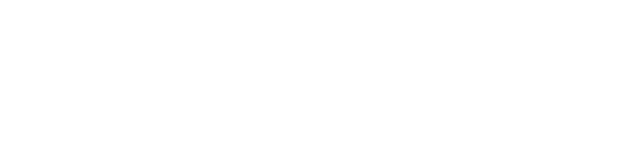
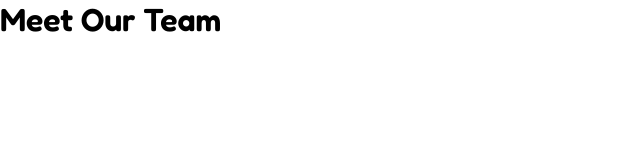
Before and after one commit to EnzoPierucci/html-css-float-cards, a plain HTML site: page index.html in a window 1280 px wide. Shown: the whole page, without its empty margins (0-640 px from the left). Drawn offline with Linux system fonts and the light colour scheme.

Commit message:
Font e header

```diff
--- a/css/style.css
+++ b/css/style.css
@@ -2,4 +2,5 @@
     margin: 0;
     padding: 0;
     box-sizing: border-box;
+    font-family: 'Fredoka', sans-serif;
 }
--- a/index.html
+++ b/index.html
@@ -3,9 +3,23 @@
 <head>
     <meta charset="UTF-8">
     <meta name="viewport" content="width=device-width, initial-scale=1.0">
-    <title>Document</title>
+    <title>Meet Our Team</title>
+    <link rel="stylesheet" href="./css/style.css">
+    <link rel="preconnect" href="https://fonts.googleapis.com">
+    <link rel="preconnect" href="https://fonts.gstatic.com" crossorigin>
+    <link href="https://fonts.googleapis.com/css2?family=Fredoka:wght@600&display=swap" rel="stylesheet">
 </head>
 <body>
+    <!-- Titolo e Lorem -->
+    <header>
+        <h1>
+            Meet Our Team
+        </h1>
+    </header>
+    <!-- Layout con float  -->
+    <main>
+
+    </main>
 
 </body>
 </html>
```
